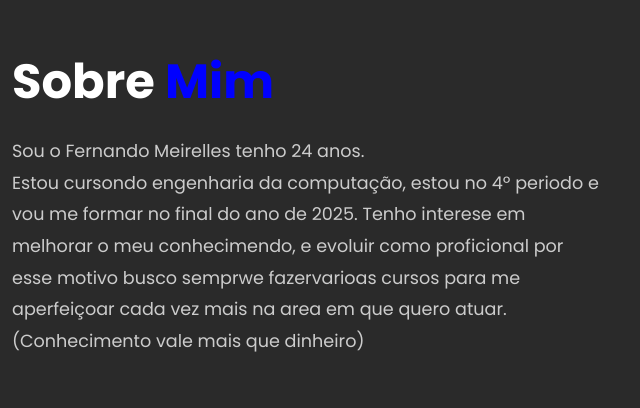
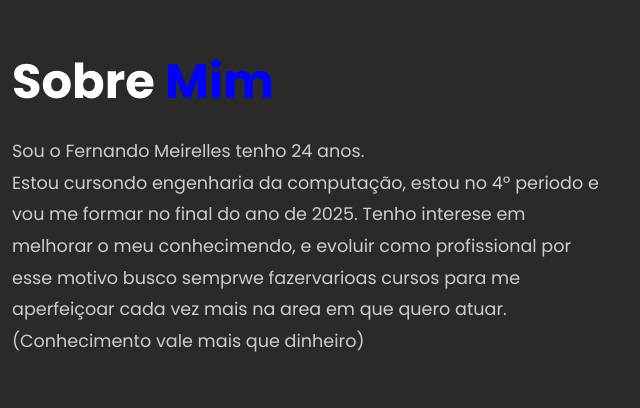
Before and after one commit to Ferx222/portfolio_teste, a plain HTML site: page index.html in a window 1280 px wide. Shown: the part 1120-1528 px from the top of the page, 640-1280 px from the left. Drawn offline with nearby package versions, Linux system fonts and the light colour scheme.

Commit message:
Update index.html

```diff
--- a/index.html
+++ b/index.html
@@ -58,7 +58,7 @@
 		<div class="about-text">
 			<h2>Sobre <span>Mim</span></h2>
 			<h4></h4>
-			<p>Sou o Fernando Meirelles tenho 24 anos.<br> Estou cursondo engenharia da computação, estou no 4º periodo e vou me formar no final do ano de 2025. Tenho interese em melhorar o meu conhecimendo, e evoluir como proficional por esse motivo busco semprwe fazervarioas cursos para me aperfeiçoar cada vez mais na area em que  quero atuar. <br>(Conhecimento vale mais que dinheiro)</p>
+			<p>Sou o Fernando Meirelles tenho 24 anos.<br> Estou cursondo engenharia da computação, estou no 4º periodo e vou me formar no final do ano de 2025. Tenho interese em melhorar o meu conhecimendo, e evoluir como profissional por esse motivo busco semprwe fazervarioas cursos para me aperfeiçoar cada vez mais na area em que  quero atuar. <br>(Conhecimento vale mais que dinheiro)</p>
 			<li><a href="https://www.linkedin.com/in/fernando-meirelles-07a356250/"><span>Linkedin <br></span></a><a href="https://github.com/Ferx222"><span>Github</span></a></li>
 		</div>
 	</section>
```
